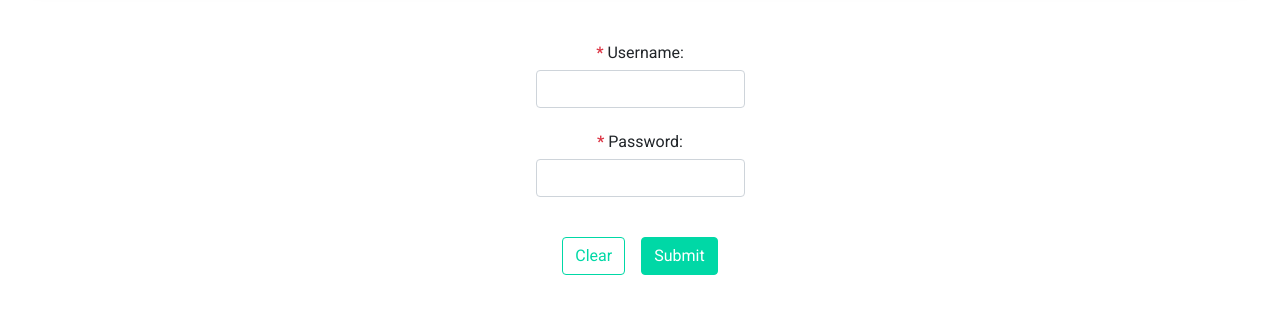
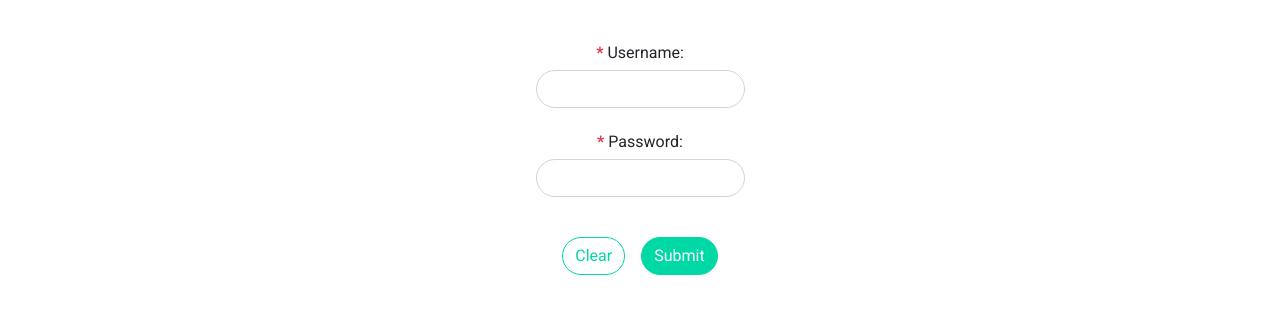
Before and after one commit to manuelozada11/myvehicle-app, a React (Vite) app: page /signin in a window 1280 px wide. Shown: the part 279-592 px from the top of the page. Built offline with nearby package versions, Linux system fonts and the light colour scheme.

Commit message:
fix design in login page

```diff
--- a/src/views/Login.jsx
+++ b/src/views/Login.jsx
@@ -43,14 +43,14 @@ const Login = () => {
             <form onSubmit={ handleSubmit(onSignIn) } className="p-5 d-flex flex-column align-items-center">
                 <div className="mb-4">
                     <h6><span className="text-danger fw-bold">*</span> {translate("users.signin.user")}:</h6>
-                    <input className={ `form-control ${ errors.username ? 'is-invalid' : '' }` }
+                    <input className={ `form-control rounded-pill ${ errors.username ? 'is-invalid' : '' }` }
                         {...register("username", { required: { value: true, message: 'Campo obligatorio' } })} type="text" />
                     { errors.username && <p className="mt-1 text-danger">{ errors.username.message }</p> }
                 </div>
 
                 <div className="mb-4">
                     <h6><span className="text-danger fw-bold">*</span> {translate("users.signin.pwd")}:</h6>
-                    <input className={ `form-control ${ errors.password ? 'is-invalid' : '' }` }
+                    <input className={ `form-control rounded-pill ${ errors.password ? 'is-invalid' : '' }` }
                         {...register("password", { required: { value: true, message: 'Campo obligatorio' } })} type="password" />
                     { errors.password && <p className="mt-1 text-danger">{ errors.password.message }</p> }
                 </div>
@@ -60,8 +60,8 @@ const Login = () => {
                 </div>
 
                 <div className="p-2">
-                    <button className="btn btn-outline-primary m-2" onClick={ onReset } type="reset">{translate("users.signin.clear")}</button>
-                    <button className="btn btn-primary m-2" type="submit">{translate("users.signin.submit")}</button>
+                    <button className="btn btn-outline-primary rounded-pill m-2" onClick={ onReset } type="reset">{translate("users.signin.clear")}</button>
+                    <button className="btn btn-primary rounded-pill m-2" type="submit">{translate("users.signin.submit")}</button>
                 </div>
             </form>
         </div>
```
